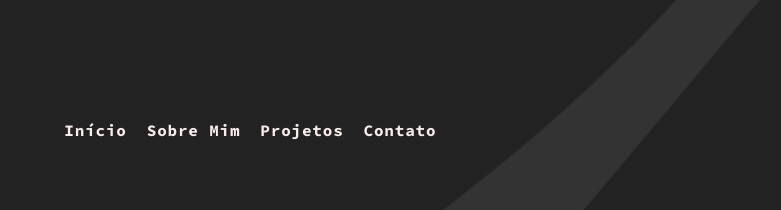
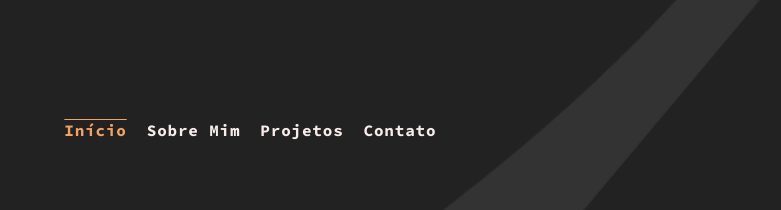
Before and after one commit to marguiar/site-portfolio, a website: page index.html in a window 1280 px wide. Shown: the part 590-800 px from the top of the page, 230-1011 px from the left. Drawn offline with Linux system fonts and the light colour scheme; a web font is replaced by a local one.

Commit message:
active class on first nav link

```diff
--- a/index.html
+++ b/index.html
@@ -41,7 +41,7 @@
       <img src="./assets/logo.svg" alt="logo"/>
       <button class="menu-button">Menu</button>
       <ul class="menu">
-        <li><a id="/" href="/">Início</a></li>
+        <li><a id="/" class="active" href="/">Início</a></li>
         <li><a id="/sobre" href="sobre">Sobre Mim</a></li>
         <li><a id="/projetos" href="projetos">Projetos</a></li>
         <li><a id="/contato" href="contato">Contato</a></li>
```
